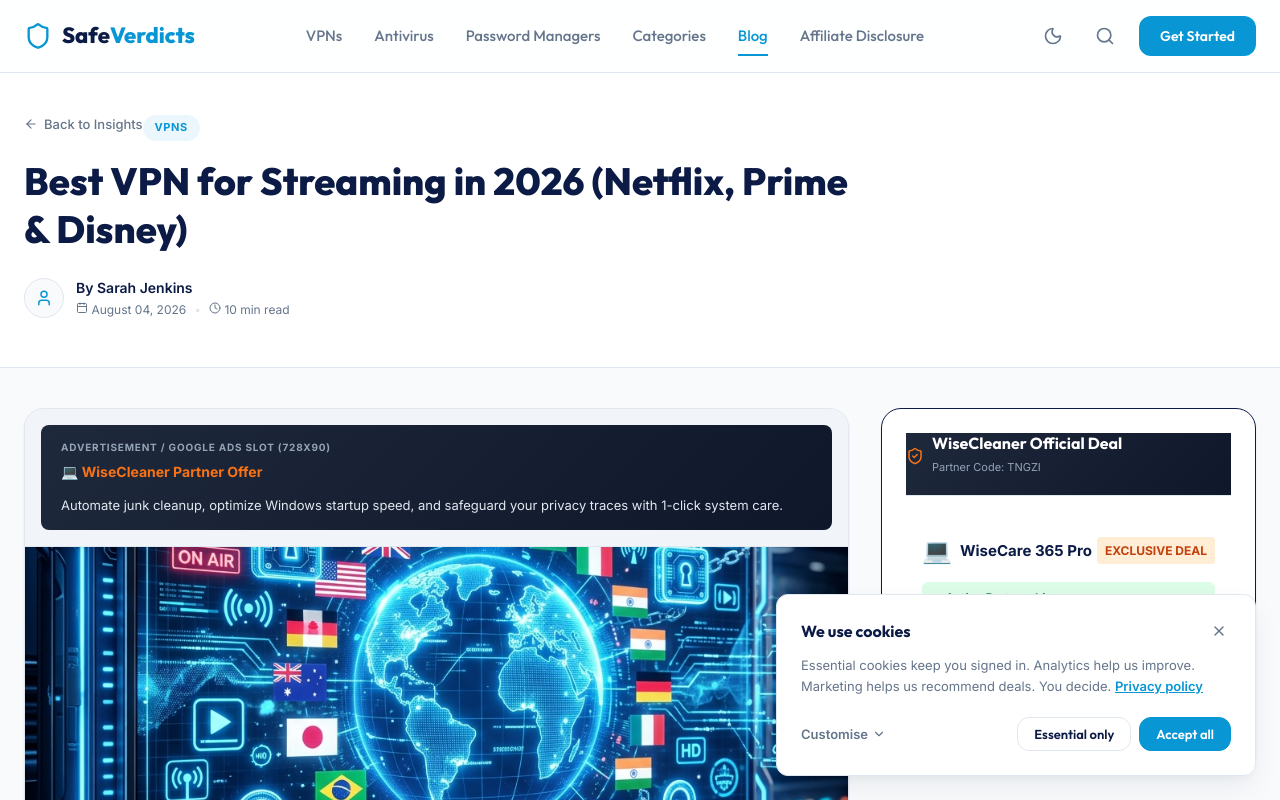
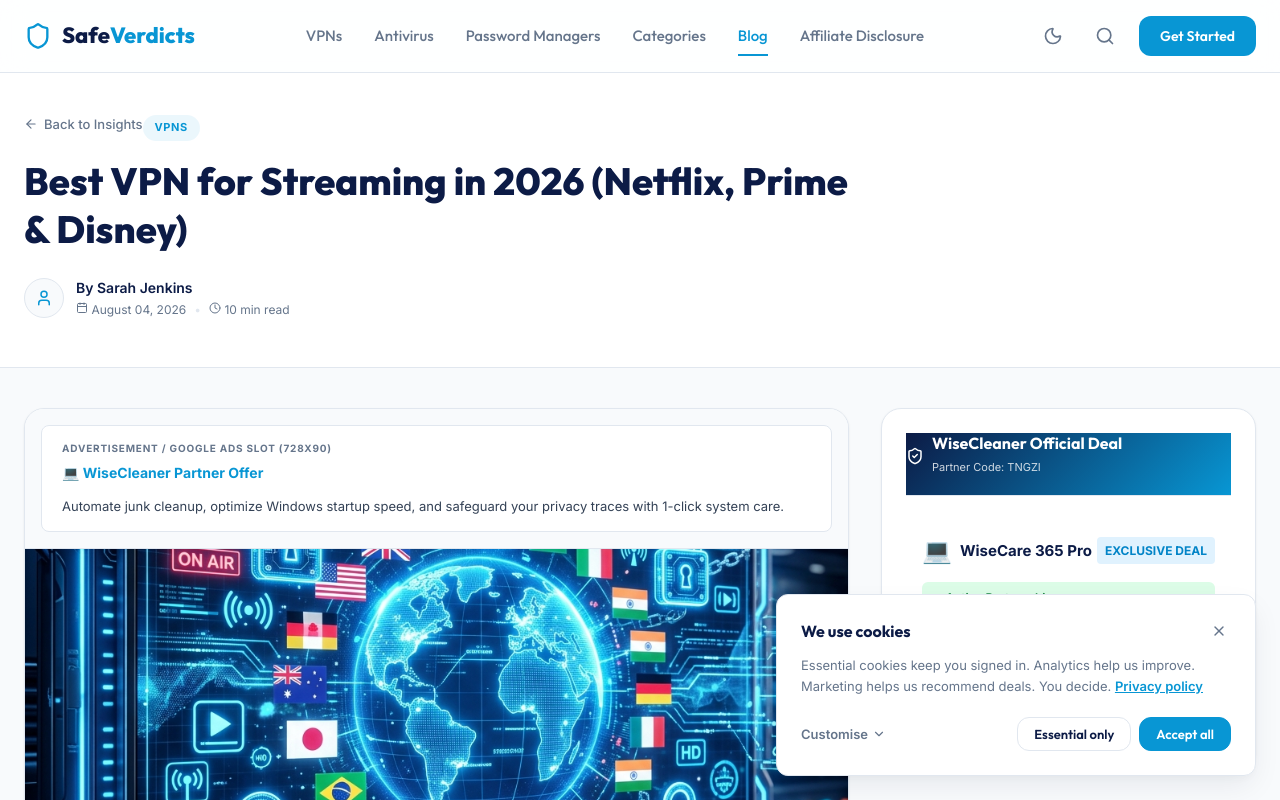
Before and after one commit to codershiveinterns-cloud/SafeVerdicts, a React (Vite) app: page /blog/best-vpn-streaming-2026 in a window 1280 px wide. Shown: the top 800 px of the page. Built offline with nearby package versions, Linux system fonts and the light colour scheme.

Commit message:
Harmonize top ad slot, takeaway box, and WiseCleaner sidebar widget colors with SafeVerdicts theme

```diff
--- a/src/pages/BlogPost.jsx
+++ b/src/pages/BlogPost.jsx
@@ -213,12 +213,12 @@
           <div className="sidebar-sticky">
             {/* WiseCleaner Special Dedicated Widget */}
             {wiseCleanerDeal && (
-              <div className="card conversion-sidebar-card wisecleaner-highlight-card" style={{ marginBottom: '24px', borderColor: 'var(--color-primary)' }}>
-                <div className="sidebar-card-header" style={{ background: 'linear-gradient(135deg, #1E293B, #0F172A)', color: '#fff' }}>
-                  <ShieldCheck size={18} className="sidebar-header-icon" style={{ color: '#F97316' }} />
+              <div className="card conversion-sidebar-card wisecleaner-highlight-card" style={{ marginBottom: '24px', borderColor: 'var(--color-border)' }}>
+                <div className="sidebar-card-header" style={{ background: 'linear-gradient(135deg, var(--color-primary) 0%, var(--color-accent) 100%)', color: '#fff' }}>
+                  <ShieldCheck size={18} className="sidebar-header-icon" style={{ color: '#fff' }} />
                   <div>
                     <h4 style={{ margin: 0, color: '#fff' }}>WiseCleaner Official Deal</h4>
-                    <span style={{ fontSize: '11px', color: '#94A3B8' }}>Partner Code: {wiseCleanerDeal.vendorCode}</span>
+                    <span style={{ fontSize: '11px', color: 'rgba(255, 255, 255, 0.8)' }}>Partner Code: {wiseCleanerDeal.vendorCode}</span>
                   </div>
                 </div>
 
@@ -230,7 +230,7 @@
                         <strong style={{ display: 'block', fontSize: '15px', color: 'var(--color-primary)' }}>WiseCare 365 Pro</strong>
                       </div>
                     </div>
-                    <span style={{ backgroundColor: '#FFEDD5', color: '#C2410C', fontWeight: '800', fontSize: '12px', padding: '4px 8px', borderRadius: '4px' }}>
+                    <span style={{ backgroundColor: '#E0F2FE', color: '#0284C7', fontWeight: '800', fontSize: '12px', padding: '4px 8px', borderRadius: '4px' }}>
                       EXCLUSIVE DEAL
                     </span>
                   </div>
@@ -250,7 +250,7 @@
                     target="_blank"
                     rel="noopener noreferrer sponsored"
                     className="btn btn-primary"
-                    style={{ width: '100%', justifyContent: 'center', backgroundColor: '#F97316', borderColor: '#F97316', color: '#fff', fontWeight: '700' }}
+                    style={{ width: '100%', justifyContent: 'center' }}
                   >
                     Get Deal Now <ExternalLink size={14} />
                   </a>
@@ -647,28 +647,29 @@
 
         /* Takeaway Callout Box */
         .post-takeaway-box {
-          background-color: #FFF7ED;
-          border-left: 4px solid #F97316;
+          background-color: hsl(var(--color-accent-hsl) / 0.06);
+          border-left: 4px solid var(--color-accent);
           padding: 16px 20px;
           border-radius: 0 8px 8px 0;
           margin: 24px 0;
           font-size: 15px;
-          color: #9A3412;
+          color: var(--color-primary);
           line-height: 1.6;
         }
 
         /* Top Banner Ad Placement Slot */
         .top-ad-placement-slot {
           padding: 16px;
-          background-color: #F1F5F9;
-          border-bottom: 1px solid #E2E8F0;
+          background-color: var(--color-subsurface);
+          border-bottom: 1px solid var(--color-border);
         }
 
         .adsense-placeholder-box {
-          background: linear-gradient(135deg, #1E293B 0%, #0F172A 100%);
+          background-color: var(--color-surface);
+          border: 1px solid var(--color-border);
           border-radius: 8px;
           padding: 14px 20px;
-          color: #FFFFFF;
+          color: var(--color-text);
           display: flex;
           flex-direction: column;
           gap: 6px;
@@ -678,7 +679,7 @@
           font-size: 10px;
           font-weight: 700;
           letter-spacing: 0.08em;
-          color: #94A3B8;
+          color: var(--color-muted);
           text-transform: uppercase;
         }
 
@@ -693,12 +694,12 @@
         .banner-brand {
           font-weight: 700;
           font-size: 14px;
-          color: #F97316;
+          color: var(--color-accent);
         }
 
         .banner-text {
           font-size: 13px;
-          color: #E2E8F0;
+          color: var(--color-text);
         }
 
         .btn-banner-link {
```
